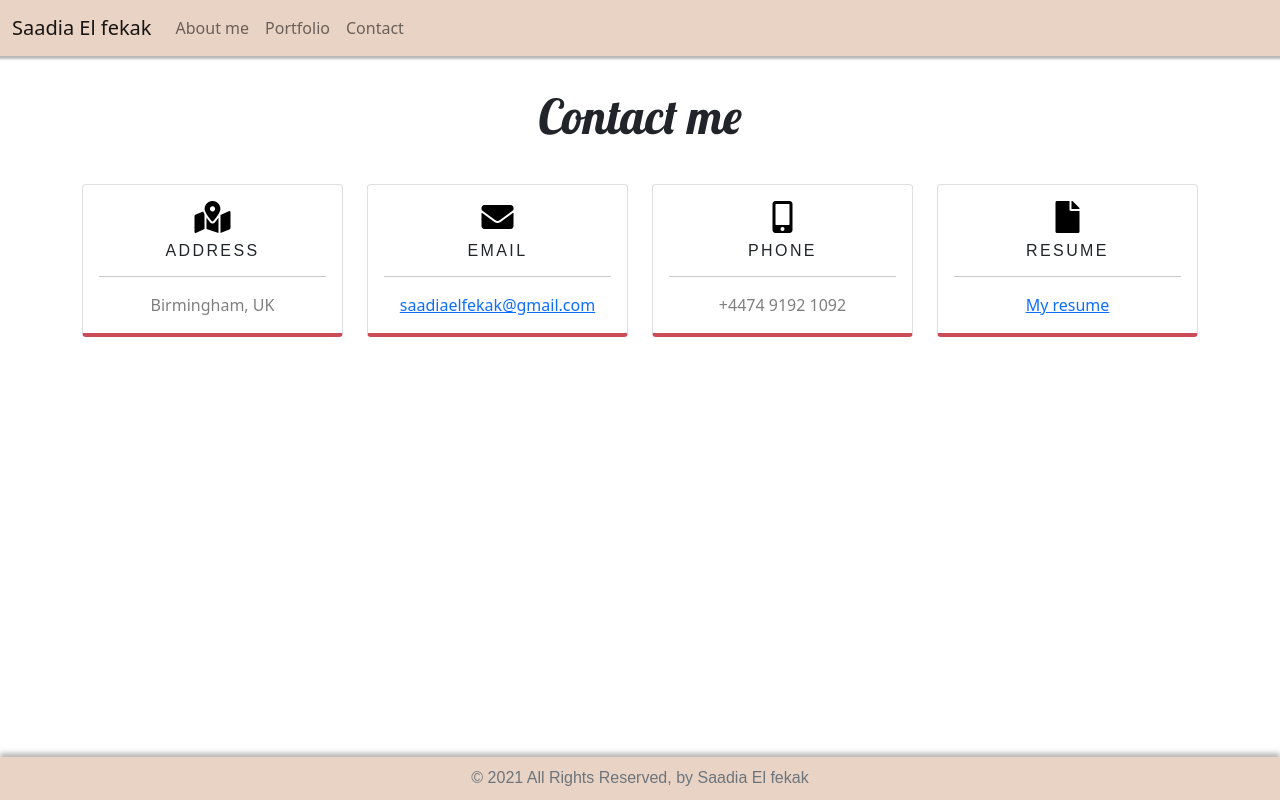
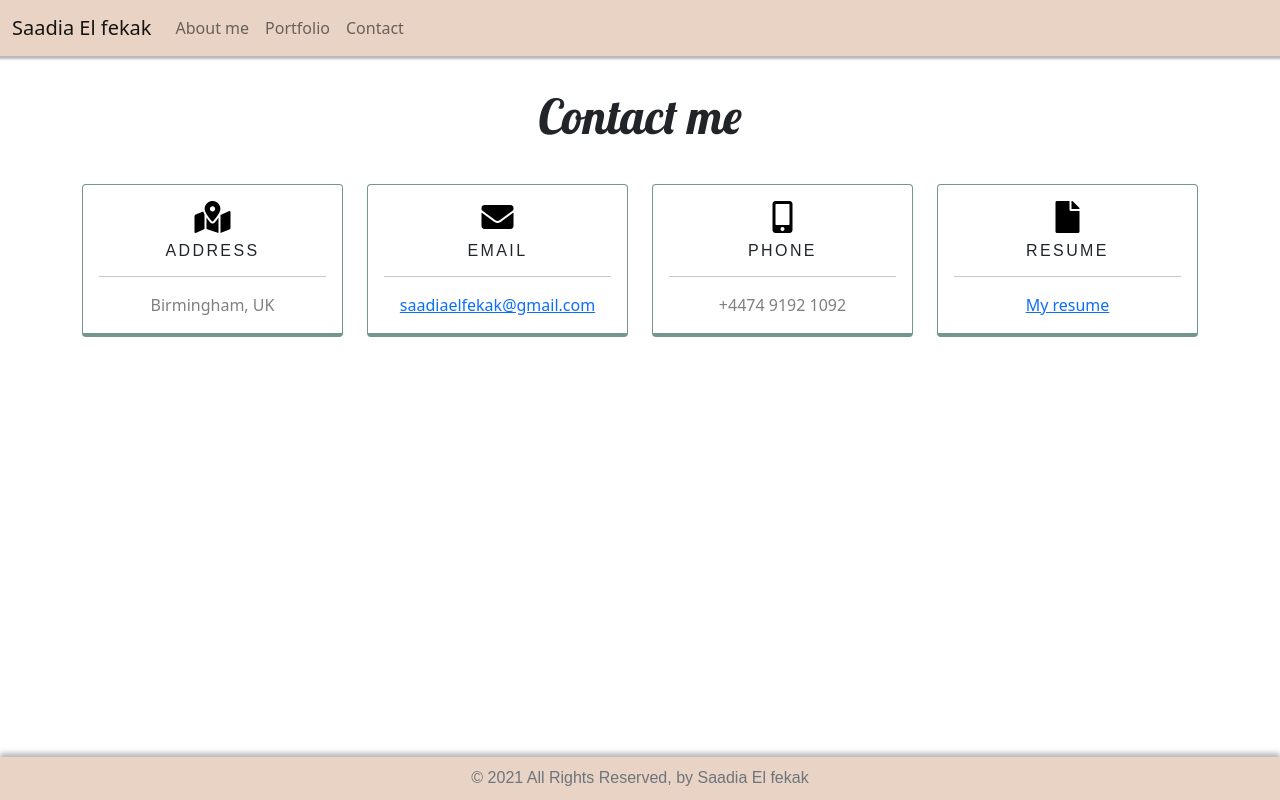
Before and after one commit to SaadiaELF/SEF_Portfolio, a React (Create React App) app: page /contact in a window 1280 px wide. Built offline with nearby package versions, Linux system fonts and the light colour scheme; a web font is replaced by a local one.

Commit message:
Changing border colors

```diff
--- a/src/components/ContactCard/Card.css
+++ b/src/components/ContactCard/Card.css
@@ -1,7 +1,7 @@
 #contactCard {
-    border: 1;
+    border: 0.1rem solid #73968f;
     margin-bottom: 15px;
-    border-bottom: 0.25rem solid #c94c57;
+    border-bottom: 0.25rem solid #73968f;
 }
 
 #contactCard h4 {
@@ -10,8 +10,3 @@
     text-transform: uppercase;
     letter-spacing: 0.15rem;
 }
-
-#contactCard hr {
-    border-color: #a16469;
-    border-width: 0.25rem;
-}
```
